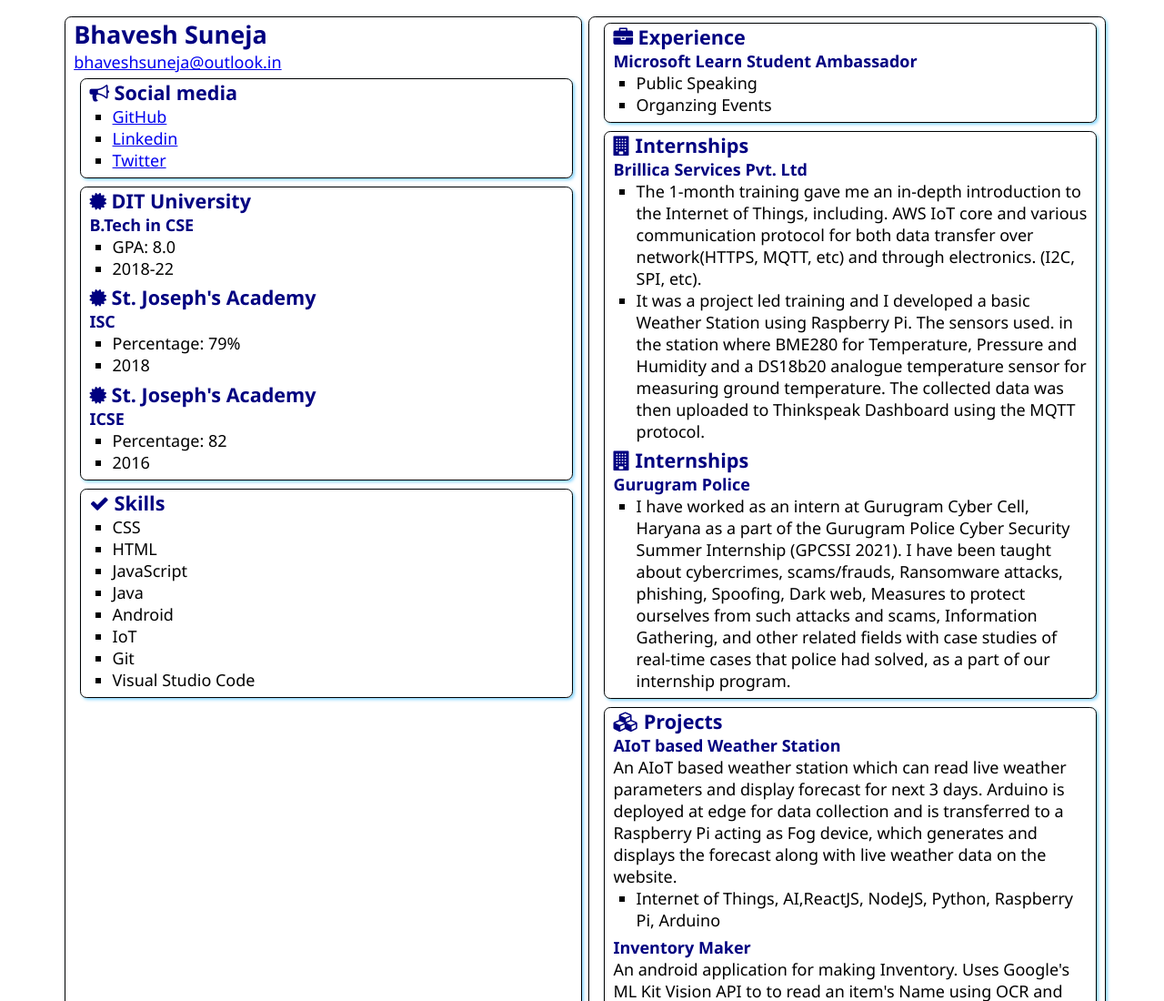
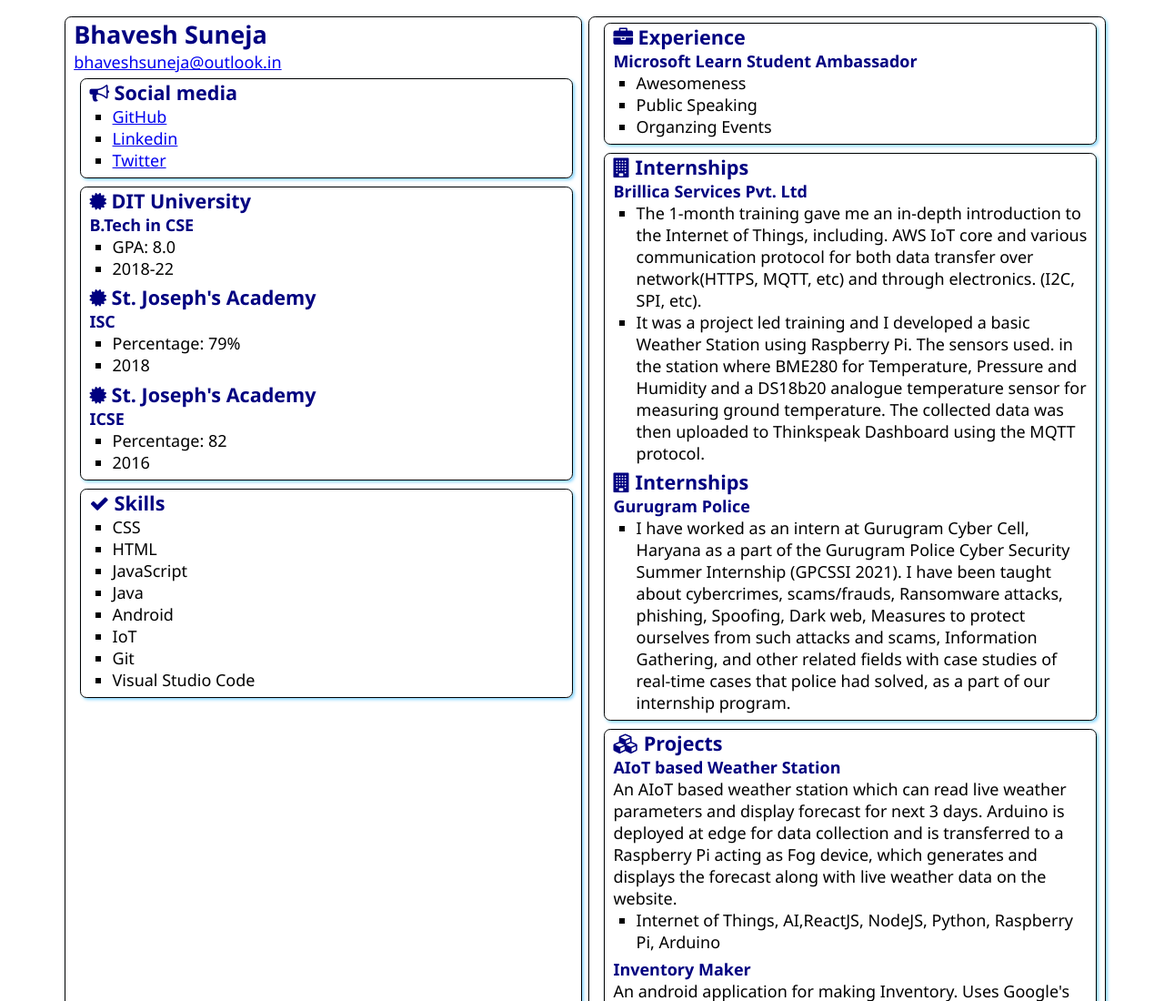
Before and after one commit to EliteWarrior315/Ambassador-SWA-Pilot, a plain HTML site: page src/index.html in a window 1280 px wide. Shown: the top 1100 px of the page at 91% size. Drawn offline with Linux system fonts and the light colour scheme.

Commit message:
Awesome Update

```diff
--- a/src/index.html
+++ b/src/index.html
@@ -89,6 +89,7 @@
                 </h2>
                 <h3>Microsoft Learn Student Ambassador</h3>
                 <ul>
+                    <li>Awesomeness</li>
                     <li>Public Speaking</li>
                     <li>Organzing Events</li>
                 </ul>
```
